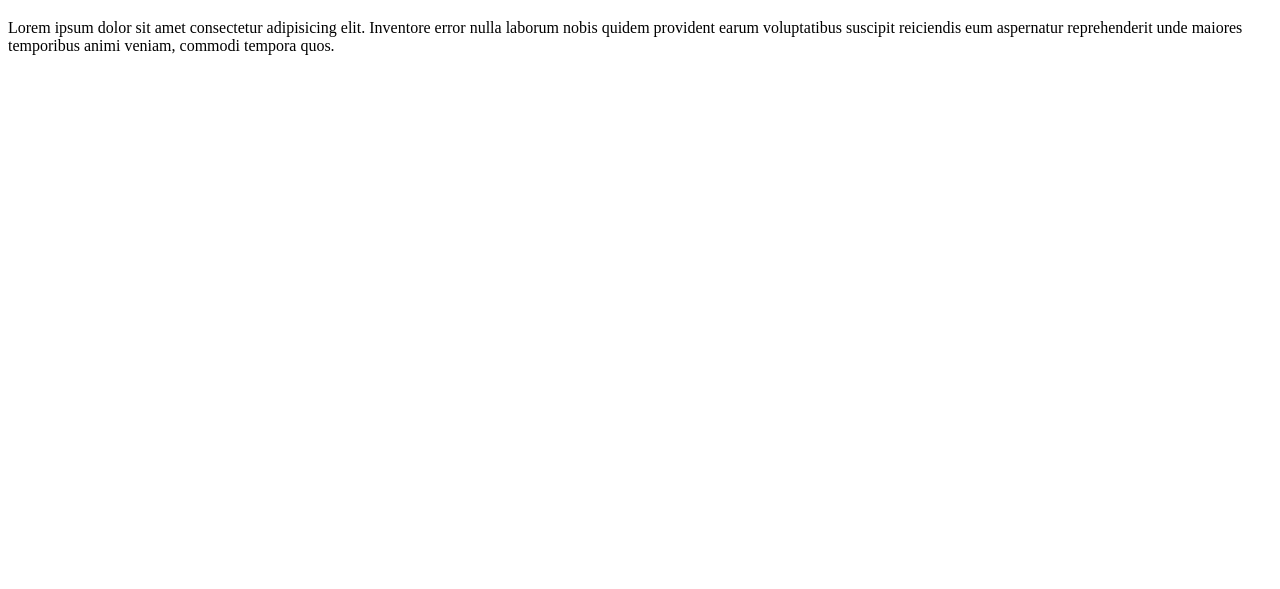
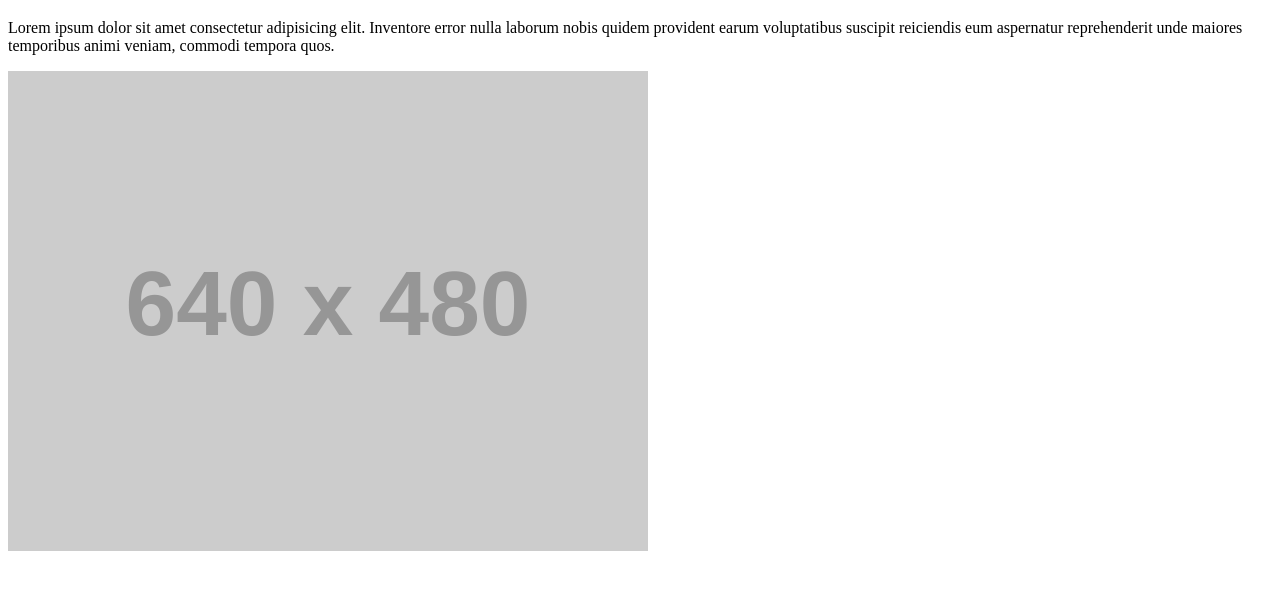
Before and after one commit to rtublen/FreakyFashion, a plain HTML site: page index.html in a window 1280 px wide. Shown: the part 61-650 px from the top of the page. Drawn offline with Linux system fonts and the light colour scheme; placeholder pictures from the web are drawn by us.

Commit message:
Change page title to Freaky Fashion and add img to hero

```diff
--- a/index.html
+++ b/index.html
@@ -3,7 +3,7 @@
 <head>
     <meta charset="UTF-8">
     <meta name="viewport" content="width=device-width, initial-scale=1.0">
-    <title>Document</title>
+    <title>Freaky Fashion</title>
 </head>
 <body>
 
@@ -15,6 +15,7 @@
     </p>
 
     </div>
+    <img src = "https://via.placeholder.com/640x480?text=Hero">
 
 </body>
 </html>
```
